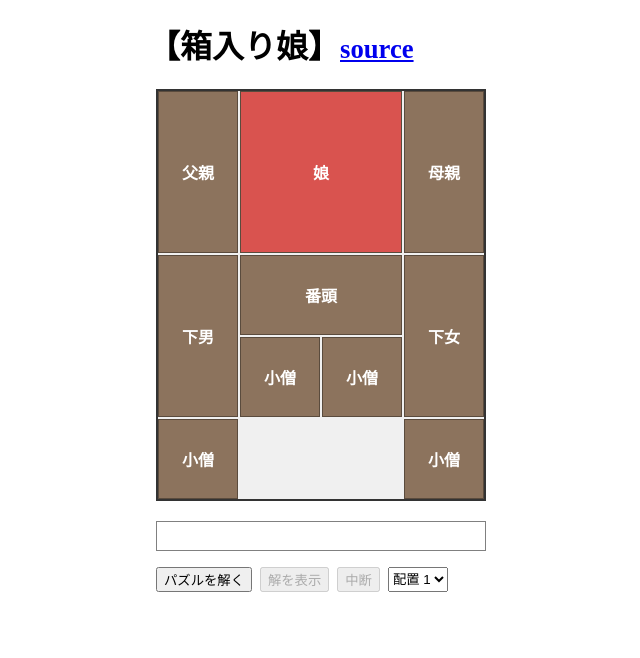
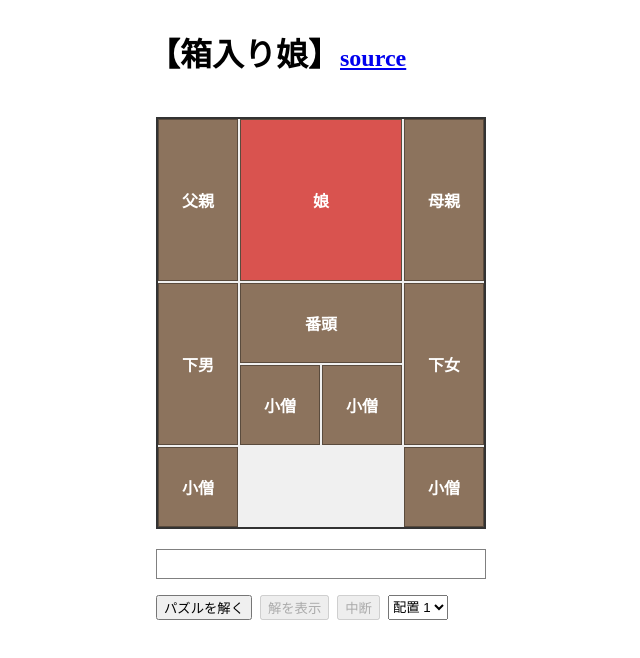
Before and after one commit to yuimax/hakoirimusume, a plain HTML site: page index.html in a window 1280 px wide. Shown: the whole page, without its empty margins (312-952 px from the left). Drawn offline with Linux system fonts and the light colour scheme.

Commit message:
commit 2025/09/18 09:17:20 (UST+9)

```diff
--- a/index.html
+++ b/index.html
@@ -9,6 +9,16 @@
 			width: 100%;
 			max-width: 360px;
 			margin: 0 auto;
+		}
+
+		#header {
+			display: flex;
+			align-items: baseline;
+		}
+
+		#header a {
+			font-size: 150%;
+			font-weight: bold;
 		}
 
 		#game-board {
@@ -56,7 +66,10 @@
 </head>
 <body>
 	<div id="main">
-		<h1>【箱入り娘】<small><a href="https://github.com/yuimax/hakoirimusume">source</a></small></h1>
+		<div id="header">
+			<h1>【箱入り娘】</h1>
+			<a href="https://github.com/yuimax/hakoirimusume">source</a>
+		</div>
 		<div id="game-board"></div>
 		<div id="msg-box"></div>
 		<div id="control-panel">
@@ -527,8 +540,8 @@
 				}
 				// 駒を動かす
 				for (const dp of moveSequence) {
-					// 動かす前に250ミリ秒待機する
-					if (!await waiter(250)) {
+					// 動かす前に125ミリ秒待機する
+					if (!await waiter(125)) {
 						stopped = true;
 						break outerloop;
 					}
```
